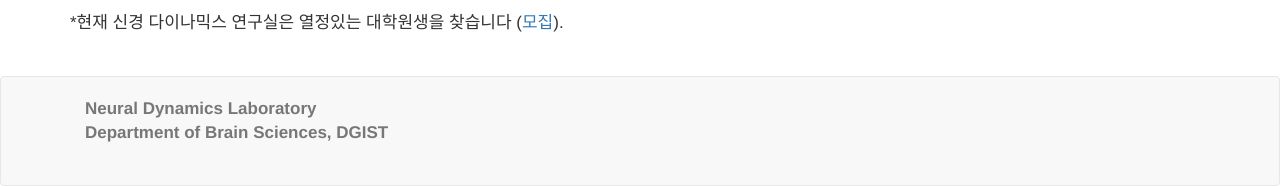
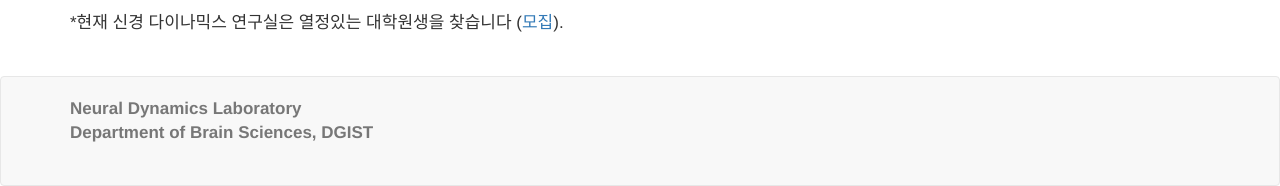
Before and after one commit to kleelab/kleelab.github.io, a Jekyll site: the page built from index.html, in a window 1280 px wide. Shown: the part 1219-1405 px from the top of the page. Built offline with Jekyll 4.4.1, drawn with Linux system fonts in a browser that asks for light colours; nearby versions of some CDN libraries; a style sheet for code colours, icons or effects is not loaded.

Commit message:
Update footer.html

```diff
--- a/_includes/footer.html
+++ b/_includes/footer.html
@@ -3,7 +3,7 @@
     <div class="container">
 
         <div class="address">
-            <div class=""d-flex justify-content-center"">
+            <div class="row justify-content">
                 <div class="col-md-8">
                     <address>
                         <strong>Neural Dynamics Laboratory</strong><br>
```
